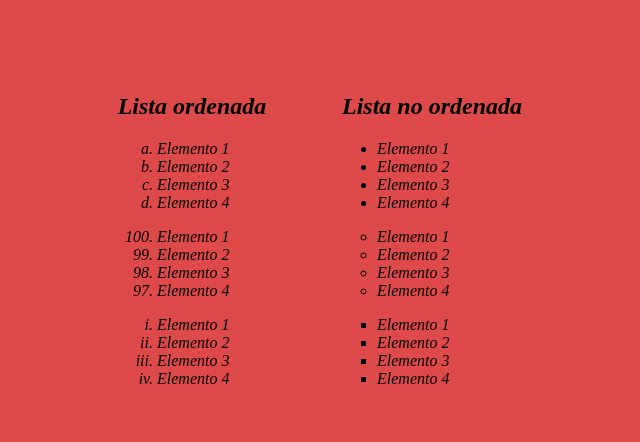
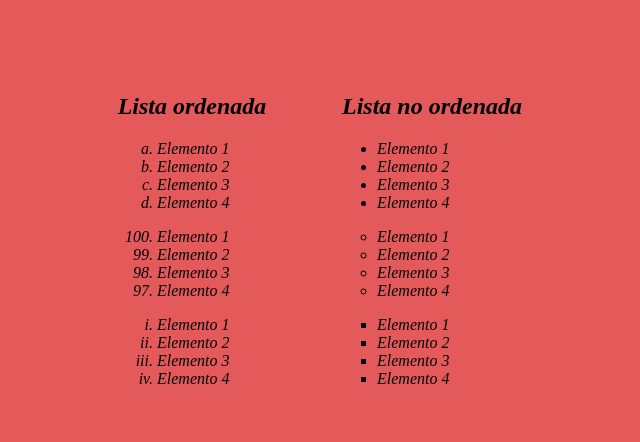
Before and after one commit to stiv-32/Html5-Basics, a plain HTML site: page text/index.html in a window 1280 px wide. Shown: the whole page, without its empty margins (318-958 px from the left). Drawn offline with Linux system fonts and the light colour scheme.

Commit message:
termined page the tex and list

```diff
--- a/text/style .css
+++ b/text/style .css
@@ -1,6 +1,6 @@
 *{
     font-style: italic;
-    background-color: rgb(222, 74, 74);
+    background-color: rgb(228, 90, 90);
 
 }
 
```
